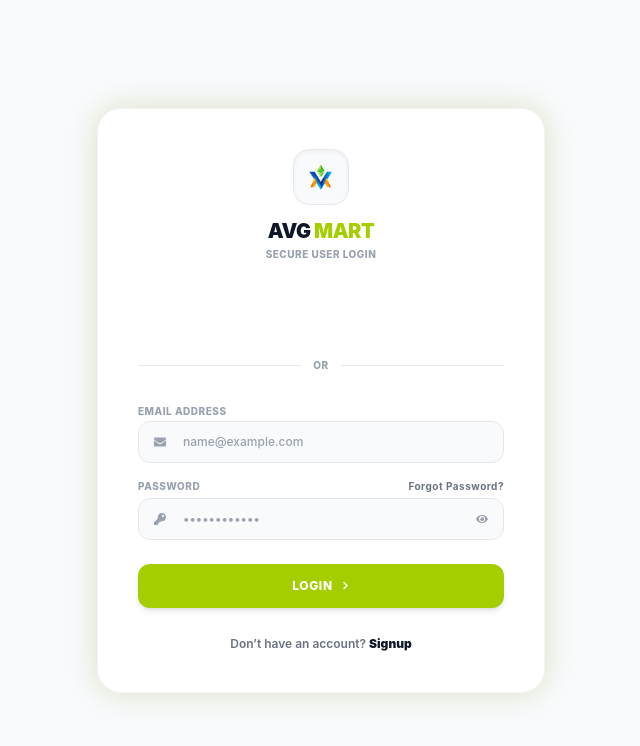
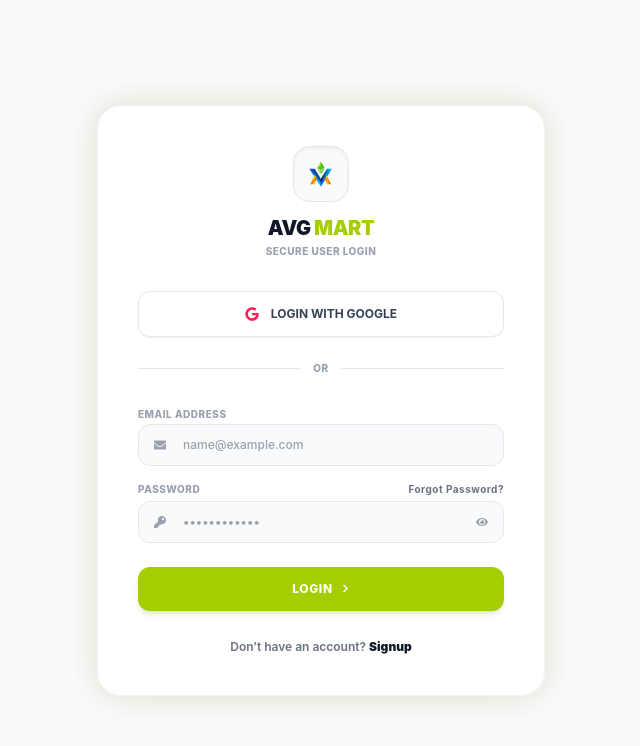
Before and after one commit to suriyanandhimalai555-prog/AVG_Mart, a React (Vite) app in the folder client/: page /login in a window 1280 px wide. Shown: the top 746 px of the page, without its empty margins (319-959 px from the left). Built offline with nearby package versions, Linux system fonts and the light colour scheme; no server answers.

Commit message:
Fix Google login authentication

```diff
--- a/client/src/pages/Login.jsx
+++ b/client/src/pages/Login.jsx
@@ -10,7 +10,7 @@
 // import Logo from "../assets/logo.png";
 // import { useNavigate } from "react-router-dom";
 // import { toast } from "react-hot-toast";
-// import { GoogleLogin } from "@react-oauth/google";
+// import { useGoogleLogin } from "@react-oauth/google";
 // import { EcommerceLoader, ButtonCartLoader } from "../components/EcommerceLoader";
 
 // const Login = () => {
@@ -52,7 +52,7 @@
 //     setRotateY(0);
 //   };
 
-//   const handleGoogleSuccess = async (credentialResponse) => {
+//   const handleGoogleSuccess = async (tokenResponse) => {
 //     setIsSubmitting(true);
 //     setLoadingText("Verifying Google Credentials...");
 //     setErrorMessage("");
@@ -60,7 +60,7 @@
 //       const response = await fetch(`${import.meta.env.VITE_APP_BASE_URL}/api/auth/google`, {
 //         method: "POST",
 //         headers: { "Content-Type": "application/json" },
-//         body: JSON.stringify({ token: credentialResponse.credential }),
+//         body: JSON.stringify({ access_token: tokenResponse.access_token }),
 //       });
 
 //       const data = await response.json();
@@ -275,7 +275,7 @@
 import Logo from "../assets/logo.png";
 import { useNavigate } from "react-router-dom";
 import { toast } from "react-hot-toast";
-import { GoogleLogin } from "@react-oauth/google";
+import { useGoogleLogin } from "@react-oauth/google";
 import { EcommerceLoader, ButtonCartLoader } from "../components/EcommerceLoader";
 
 const Login = () => {
@@ -317,7 +317,7 @@
     setRotateY(0);
   };
 
-  const handleGoogleSuccess = async (credentialResponse) => {
+  const handleGoogleSuccess = async (tokenResponse) => {
     setIsSubmitting(true);
     setLoadingText("Verifying Google Credentials...");
     setErrorMessage("");
@@ -325,7 +325,7 @@
       const response = await fetch(`${import.meta.env.VITE_APP_BASE_URL}/api/auth/google`, {
         method: "POST",
         headers: { "Content-Type": "application/json" },
-        body: JSON.stringify({ token: credentialResponse.credential }),
+        body: JSON.stringify({ access_token: tokenResponse.access_token }),
       });
 
       const data = await response.json();
@@ -347,6 +347,10 @@
     }
   };
 
+  const loginWithGoogle = useGoogleLogin({
+    onSuccess: handleGoogleSuccess,
+    onError: () => setErrorMessage("Google Sign-In was unsuccessful. Try again."),
+  });
 
   const handleSubmit = async (e) => {
     e.preventDefault();
@@ -437,16 +441,15 @@
 
         <div className="space-y-5 translate-z-3d">
           {/* GOOGLE SIGN IN */}
-          <GoogleLogin
-            onSuccess={handleGoogleSuccess}
-            onError={() => setErrorMessage("Google login failed. Please try again.")}
-            useOneTap={false}
-            theme="outline"
-            size="large"
-            text="continue_with"
-            shape="rectangular"
-            width="400"
-          />
+          <button
+            type="button"
+            onClick={() => loginWithGoogle()}
+            disabled={isSubmitting}
+            className="w-full bg-white border border-gray-200 hover:bg-gray-50 rounded-xl py-3.5 px-4 text-xs font-bold text-gray-700 uppercase flex items-center justify-center gap-3 transition-all duration-300 active:scale-[0.99] cursor-pointer shadow-xs"
+          >
+            <FaGoogle className="text-rose-500 text-sm" />
+            <span>Login with Google</span>
+          </button>
 
           <div className="flex items-center py-1">
             <div className="flex-1 h-[1px] bg-gray-200" />
```
